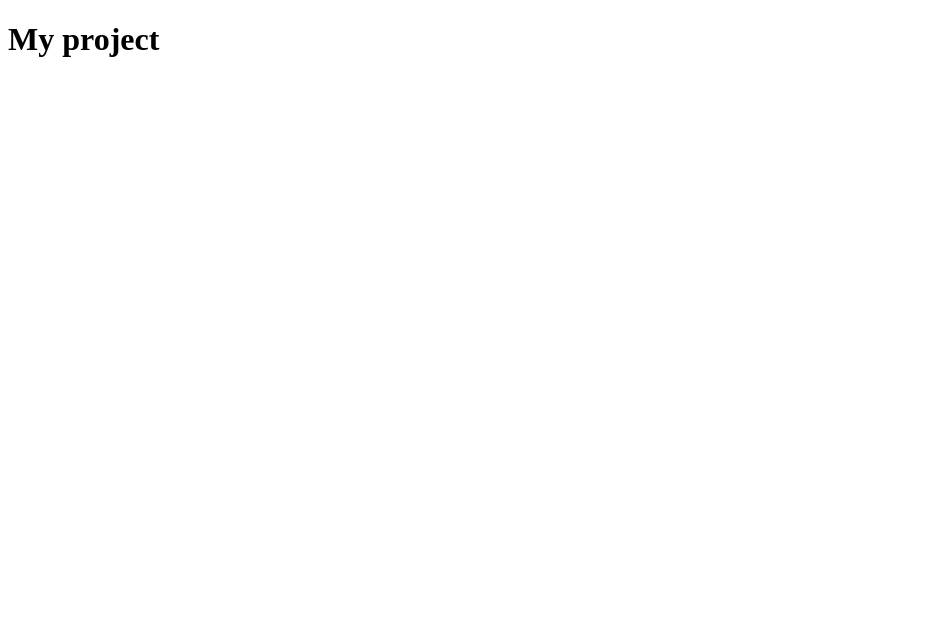
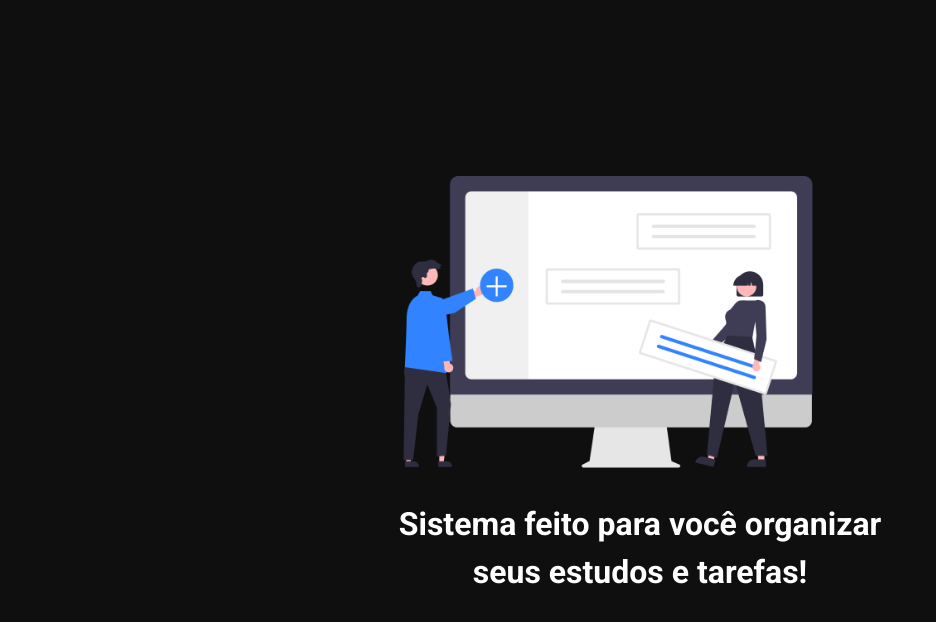
Before and after one commit to gogoncalves/task-board, a Next.js app: page / in a window 1280 px wide. Shown: the top 622 px of the page, without its empty margins (0-936 px from the left). Built offline with nearby package versions, Linux system fonts and the light colour scheme.

Commit message:
feat: adding project

```diff
--- a/src/pages/index.tsx
+++ b/src/pages/index.tsx
@@ -1,14 +1,29 @@
 import Head from "next/head";
-import styles from "@/styles/home.module.css";
+import Image from "next/image";
+import styles from "@/../../styles/home.module.css";
+import heroImg from "@/../public/assets/hero.png";
 
 export default function Home() {
   return (
-    <>
+    <div className={styles.container}>
       <Head>
         <title>Tasks+</title>
       </Head>
 
-      <h1>My project</h1>
-    </>
+      <main className={styles.main}>
+        <div className={styles.logoContent}>
+          <Image
+            className={styles.hero}
+            alt="Task+ Logo"
+            src={heroImg}
+            priority
+          />
+        </div>
+        <h1 className={styles.title}>
+          Sistema feito para você organizar <br />
+          seus estudos e tarefas!
+        </h1>
+      </main>
+    </div>
   );
 }
--- a/styles/globals.css
+++ b/styles/globals.css
@@ -0,0 +1,11 @@
+@import url('https://fonts.googleapis.com/css2?family=Roboto:wght@400;500;700&display=swap');
+
+* {
+  margin: 0;
+  padding: 0;
+  box-sizing: border-box;
+}
+
+html {
+  font-family: "Roboto", sans-serif;
+}
--- a/styles/home.module.css
+++ b/styles/home.module.css
@@ -0,0 +1,30 @@
+.container {
+  background-color: #0F0F0F;
+  width: 100%;
+  height: 100vh;
+  display: flex;
+  justify-content: center;
+  align-items: center;
+  flex-direction: column;
+}
+
+.LogoContent {
+  display: flex;
+  flex-direction: column;
+  align-items: center;
+  justify-content: center;
+}
+
+.hero {
+  max-width: 480px;
+  object-fit: contain;
+  width: auto;
+  height: auto;
+}
+
+.title {
+  color: #FFF;
+  text-align: center;
+  margin: 28px;
+  line-height: 150%;
+}
```
Also changed, not shown: public/assets/hero.png (added).
